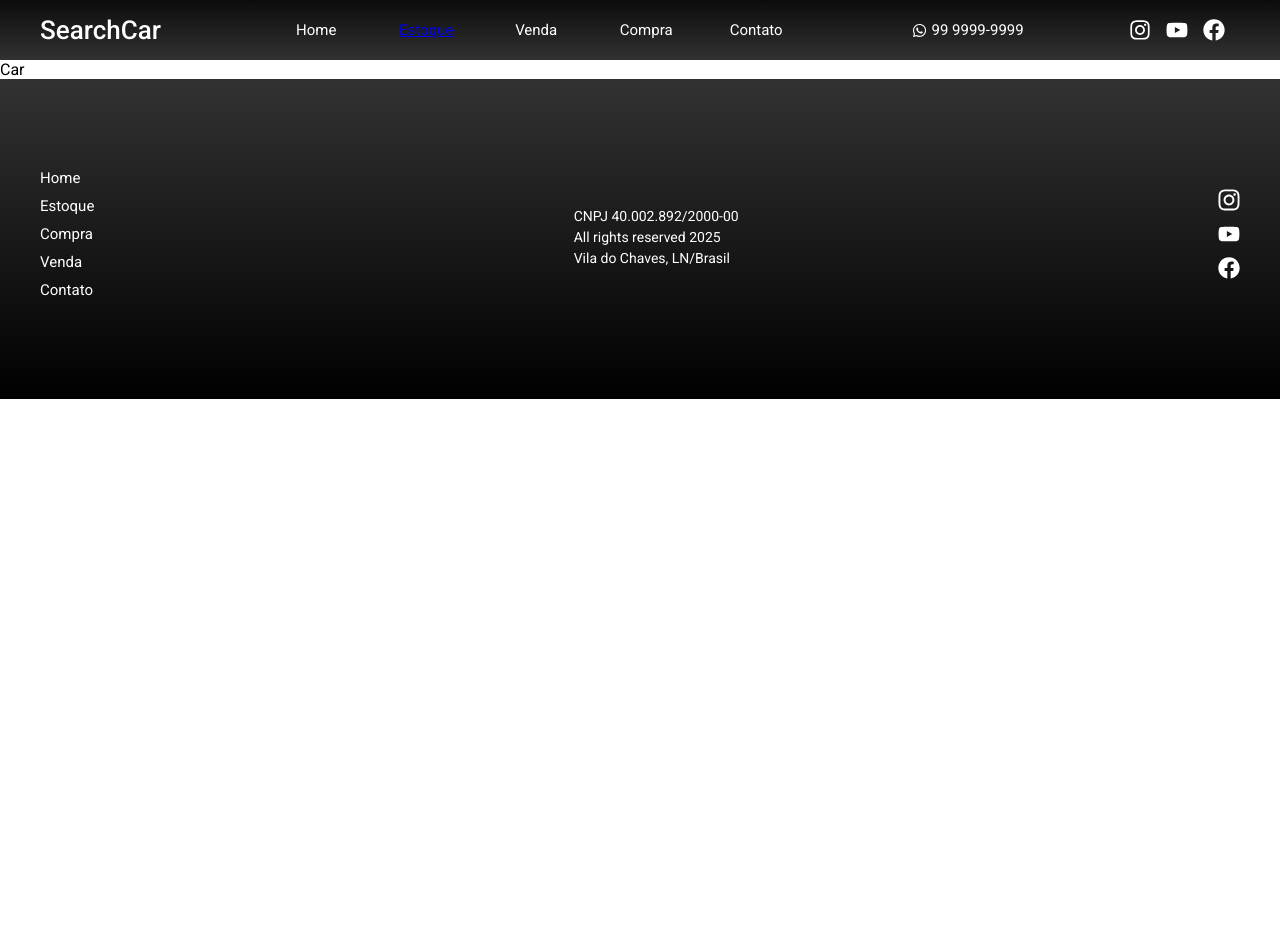
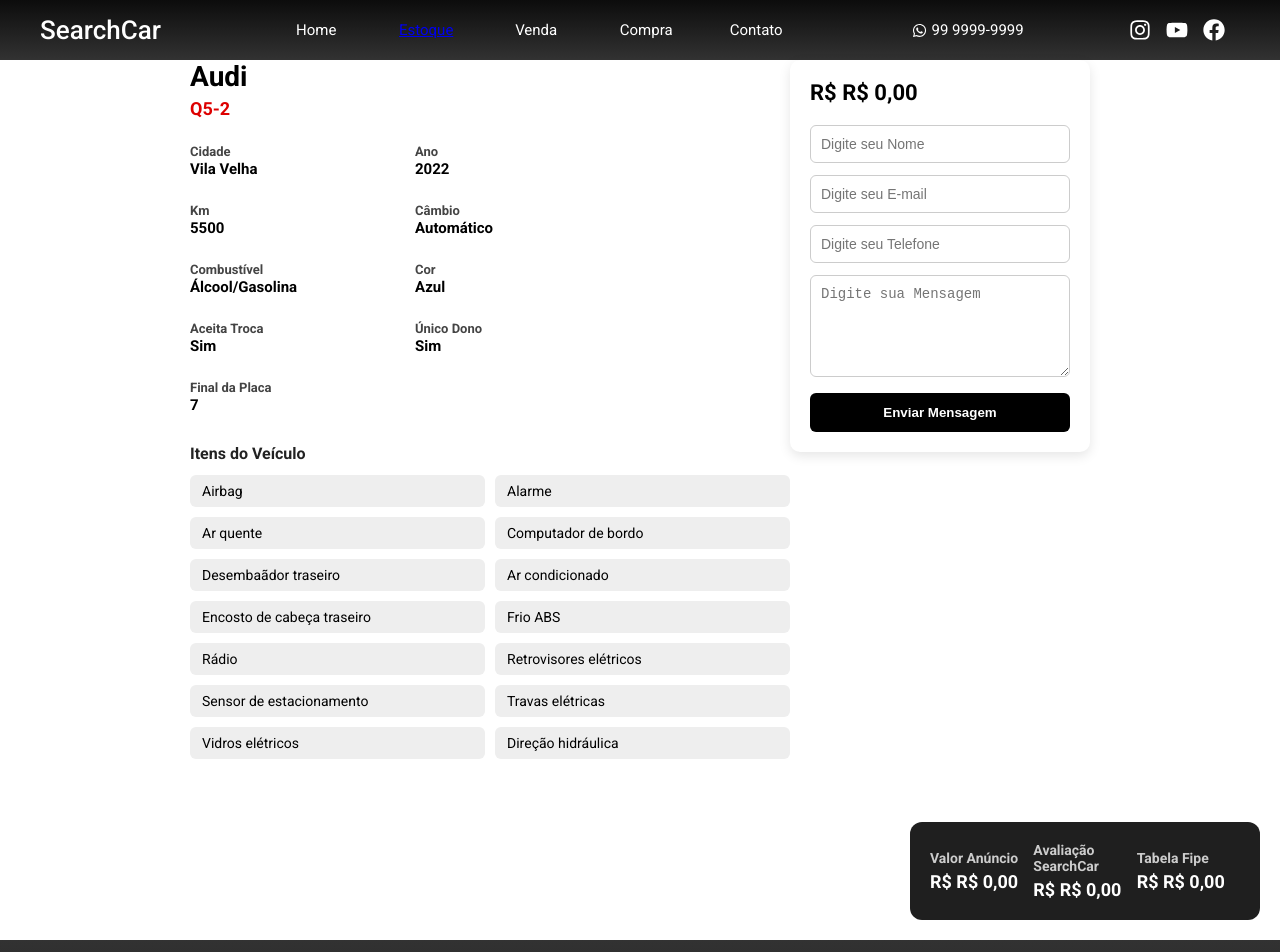
Before and after one commit to KanekiZLF/SearchCar-App, a React (Create React App) app: page /car/1 in a window 1280 px wide. Shown: the top 952 px of the page. Before the commit the page ends 800 px from the top, so only its background shows below. Built offline with nearby package versions, Linux system fonts and the light colour scheme.

Commit message:
Corrigindo CSS do car

```diff
--- a/src/components/card/Card.jsx
+++ b/src/components/card/Card.jsx
@@ -1,11 +1,20 @@
 import "./card.css";
 import { FaMapMarkedAlt } from "react-icons/fa";
 import CarouselSmall from "../carousel/CarouselSmall";
+import { useNavigate } from "react-router-dom";
 
 const Card = ({ item }) => {
+
+  const navigate = useNavigate();
+
+  const handleClick = () => {
+    navigate(`/car/${item.id}`);
+  };
+
     if (!item) return null; // ou um "Loading..." / placeholder
+
   return (
-    <div className="crd-container">
+    <div className="crd-container" onClick={handleClick}>
       <div className="crd-top">
         <CarouselSmall images={item.imgCard} />
       </div>
--- a/src/components/shopwindow/ShopWindow.jsx
+++ b/src/components/shopwindow/ShopWindow.jsx
@@ -2,13 +2,23 @@
 import Card from "../card/Card";
 import { Link } from "react-router";
 import { carInfo } from "../../data/car";
+import { useState } from "react";
 
 const ShopWindow = () => {
+
+  const [selectedId, setSelectedId] = useState(null); // 👈 Cria o estado
+
+
+  const handleCardClick = (id) => {
+    console.log("ID do card clicado:", id); // 👈 Veja isso no console do navegador
+    setSelectedId(id);
+  };
+
   return (
     <div className="spw-container">
       <div className="spw-content">
         {carInfo.slice(0, 12).map((item) => (
-          <Card key={item.id} item={item} />
+          <Card key={item.id} item={item} onClick={handleCardClick}/>
         ))}
 
         <button>
@@ -16,6 +26,7 @@
             Visualizar todos os veículos
           </Link>
         </button>
+        {selectedId && <p>Selecionado ID: {selectedId}</p>}
       </div>
     </div>
   );
--- a/src/pages/car/Car.jsx
+++ b/src/pages/car/Car.jsx
@@ -1,26 +1,110 @@
-import "./car.css"
-import Navbar from "../../components/navbar/Navbar"
-import Footer from "../../components/footer/Footer"
-import { carInfo } from "../../data/car"
-import { useParams } from "react-router"
+import "./car.css";
+import Navbar from "../../components/navbar/Navbar";
+import Footer from "../../components/footer/Footer";
+import { carInfo } from "../../data/car";
+import { useParams } from "react-router";
 
 const Car = () => {
+  const { id } = useParams();
+  const carro = carInfo.find((car) => car.id === parseInt(id));
 
-  const { id } = useParams ();
-
-  const selectedCar = () => {
-    return carInfo.filter((car) => car.id === parseInt(id));
+  if (!carro) {
+    return <p>Carro não encontrado</p>;
   }
-
-  const carro = selectedCar();
 
   return (
     <>
       <Navbar />
-      <div>Car</div>
+      <div className="car-container">
+      {/* Parte Esquerda */}
+      <div className="car-content">
+        <div className="car-info">
+          <h1>{carro.marca}</h1>
+          <h2>{carro.modelo}</h2>
+        </div>
+
+        <div className="car-info-detail">
+          <div className="car-info-item">
+            <h3>Cidade</h3>
+            <span>{carro.cidade}</span>
+          </div>
+          <div className="car-info-item">
+            <h3>Ano</h3>
+            <span>{carro.ano}</span>
+          </div>
+          <div className="car-info-item">
+            <h3>Km</h3>
+            <span>{carro.km}</span>
+          </div>
+          <div className="car-info-item">
+            <h3>Câmbio</h3>
+            <span>{carro.cambio}</span>
+          </div>
+          <div className="car-info-item">
+            <h3>Combustível</h3>
+            <span>{carro.combustivel}</span>
+          </div>
+          <div className="car-info-item">
+            <h3>Cor</h3>
+            <span>{carro.cor}</span>
+          </div>
+          <div className="car-info-item">
+            <h3>Aceita Troca</h3>
+            <span>{carro.aceitaTroca}</span>
+          </div>
+          <div className="car-info-item">
+            <h3>Único Dono</h3>
+            <span>{carro.unicoDono}</span>
+          </div>
+          <div className="car-info-item">
+            <h3>Final da Placa</h3>
+            <span>{carro.finalPlaca}</span>
+          </div>
+        </div>
+
+        {/* Itens do Veículo */}
+        <div className="car-items">
+          <h4>Itens do Veículo</h4>
+          <div className="car-items-grid">
+          {carro.items && Object.values(carro.items).map((item, index) => (
+          <span key={index}>{item}</span>))}
+          </div>
+        </div>
+      </div>
+
+      {/* Parte Direita */}
+      <div className="car-contact">
+        <h2>R$ {(carro.valorAnunciado ?? 0).toLocaleString('pt-BR', { style: 'currency', currency: 'BRL' })}
+        </h2>
+        <input type="text" placeholder="Digite seu Nome" />
+        <input type="email" placeholder="Digite seu E-mail" />
+        <input type="text" placeholder="Digite seu Telefone" />
+        <textarea rows="5" placeholder="Digite sua Mensagem"></textarea>
+        <button>Enviar Mensagem</button>
+      </div>
+
+      {/* Bloco de valores abaixo */}
+      <div className="car-values">
+        <div>
+          <h3>Valor Anúncio</h3>
+          <h2>R$ {(carro.valorAnunciado ?? 0).toLocaleString('pt-BR', { style: 'currency', currency: 'BRL' })}
+          </h2>
+        </div>
+        <div>
+          <h3>Avaliação SearchCar</h3>
+          <h2>R$ {(carro.avaliacao ?? 0).toLocaleString('pt-BR', { style: 'currency', currency: 'BRL' })}
+          </h2>
+        </div>
+        <div>
+          <h3>Tabela Fipe</h3>
+          <h2>R$ {(carro.fipe ?? 0).toLocaleString('pt-BR', { style: 'currency', currency: 'BRL' })}
+          </h2>
+        </div>
+      </div>
+    </div>
       <Footer />
     </>
-  )
-}
+  );
+};
 
-export default Car
+export default Car;
--- a/src/pages/car/car.css
+++ b/src/pages/car/car.css
@@ -0,0 +1,146 @@
+.car-container {
+    width: 100%;
+    height: 880px;
+    display: flex;
+    justify-content: center;
+    align-items: flex-start;
+    position: relative;
+  }
+
+  /* Esquerda */
+  .car-content {
+    flex: 1;
+    max-width: 600px;
+  }
+
+  .car-info h1 {
+    font-size: 28px;
+    color: #000;
+    margin-bottom: 5px;
+  }
+
+  .car-info h2 {
+    font-size: 18px;
+    color: #d00;
+    margin-bottom: 25px;
+  }
+
+  .car-info-detail {
+    display: flex;
+    flex-wrap: wrap;
+    gap: 25px;
+    margin-bottom: 30px;
+  }
+
+  .car-info-item {
+    width: 200px;
+  }
+
+  .car-info-item h3 {
+    font-size: 13px;
+    color: #444;
+    margin: 0;
+  }
+
+  .car-info-item span {
+    font-size: 15px;
+    font-weight: bold;
+    color: #000;
+  }
+
+  /* Itens do Veículo */
+  .car-items {
+    margin-top: 20px;
+  }
+
+  .car-items h4 {
+    font-size: 16px;
+    margin-bottom: 12px;
+    color: #222;
+  }
+
+  .car-items-grid {
+    display: grid;
+    grid-template-columns: repeat(2, 1fr);
+    gap: 10px;
+  }
+
+  .car-items-grid span {
+    background-color: #eee;
+    padding: 8px 12px;
+    border-radius: 6px;
+    font-size: 14px;
+  }
+
+  /* Centro */
+  .car-contact {
+    width: 300px;
+    background-color: #fff;
+    border-radius: 10px;
+    padding: 20px;
+    box-shadow: 0px 4px 12px rgba(0,0,0,0.1);
+    height: fit-content;
+  }
+
+  .car-contact h2 {
+    font-size: 22px;
+    color: #000;
+    margin-bottom: 20px;
+  }
+
+  .car-contact input,
+  .car-contact textarea {
+    width: 100%;
+    padding: 10px;
+    margin-bottom: 12px;
+    font-size: 14px;
+    border: 1px solid #ccc;
+    border-radius: 6px;
+  }
+
+  .car-contact button {
+    width: 100%;
+    padding: 12px;
+    background-color: #000;
+    color: #fff;
+    font-weight: bold;
+    border: none;
+    border-radius: 6px;
+    cursor: pointer;
+  }
+
+  .car-contact button:hover {
+    background-color: #333;
+  }
+
+  /* Direita — Painel Escuro */
+  .car-values {
+    width: 350px;
+    background-color: #1f1f1f;
+    color: #fff;
+    padding: 20px;
+    border-radius: 12px;
+    display: flex;
+    justify-content: center;
+    align-items: center;
+    position: absolute;
+    bottom: 0;
+    right: 0;
+    margin: 20px;
+  }
+
+  .car-values div {
+    flex: 1;
+  }
+
+  .car-values h3 {
+    font-size: 14px;
+    margin-bottom: 5px;
+    color: #ccc;
+  }
+
+  .car-values h2 {
+    font-size: 18px;
+    font-weight: bold;
+    color: #fff;
+  }
```
